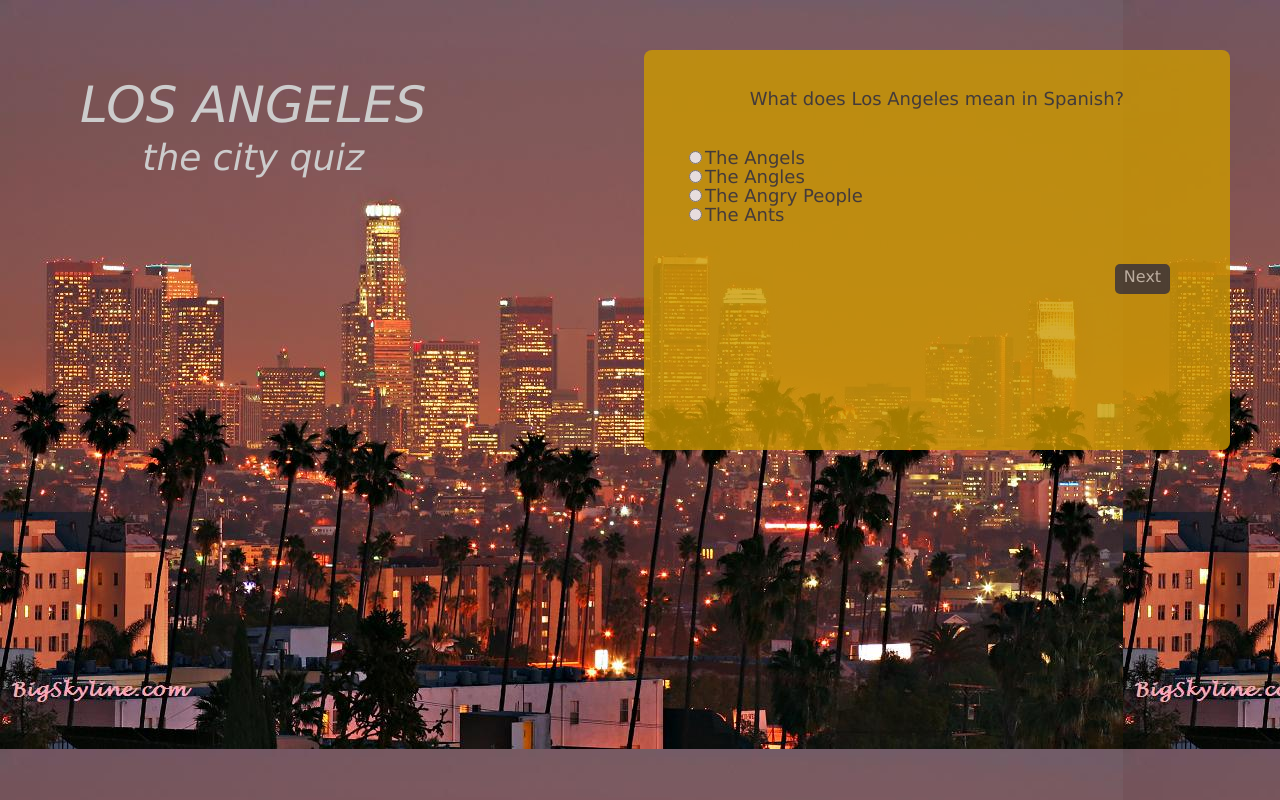
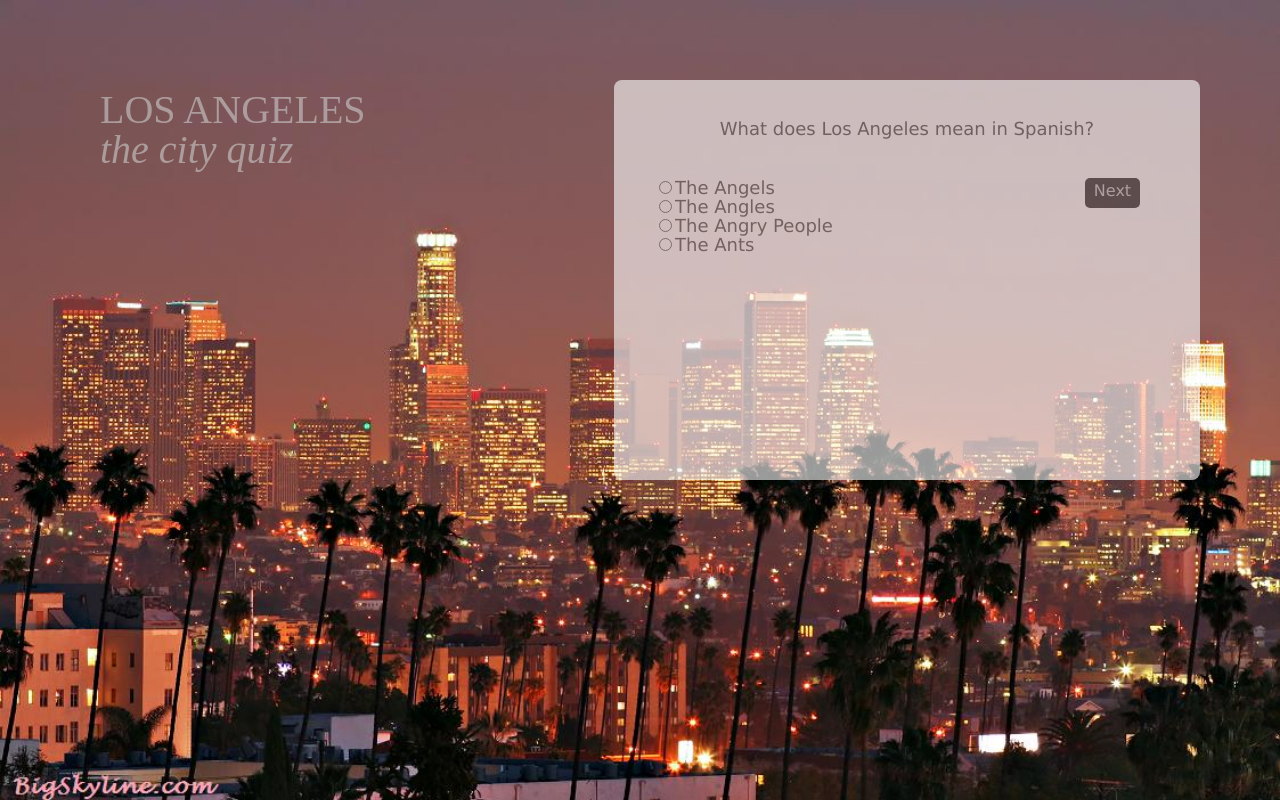
Before and after one commit to yeefy/LA_Quiz, a plain HTML site: page index.html in a window 1280 px wide. Drawn offline with Linux system fonts and the light colour scheme.

Commit message:
background, result changes

```diff
--- a/main.css
+++ b/main.css
@@ -2,7 +2,8 @@
 /* CSS Document */
 
 .background{
-	background:url(Skyline-Los-Angeles-Night.jpg);
+	background:url(Skyline-Los-Angeles-Night.jpg) no-repeat;
+	background-size:cover;
 	height:100%;
 	width: 100%;
 	min-height:700px;
@@ -10,35 +11,37 @@
 }
 
 .title{
-	position:fixed;
+	position: relative;
 	float:left;
-	font-family:Verdana, Geneva, sans-serif;
-	font-size:50px;
-	margin-top:80px;
-	margin-left:80px;
+	font-size:40px;
+	margin-top:90px;
+	margin-left:100px;
+	min-height:100px;
+	min-width:200px;
 	text-align:center;
 	color:rgba(204,204,204,1);
-	font-style: oblique;
+	font-family:MontereyMediumFLF;
+	text-align:justify;
+	opacity:0.6;
 }
 
 div h2{
-	font-size:36px;
-	padding:10px;
+	font-style:italic;
 }
 
 .container{
 	position:relative;
-	min-width: 586px;
-	min-height: 400px;
+	width: 586px;
+	height: 400px;
 	font-family:Verdana, Geneva, sans-serif;
 	font-size:18px;
-	color:rgba(51,51,51,1);
-	background-color:rgba(204,153,0,1);
-	opacity:0.8;
+	color:rgba(102,102,102,1);
+	background-color:rgba(255,255,255,1);
+	opacity:0.6;
 	border-radius:8px;
-	margin-right: 50px;
-	margin-top: 50px;
 	float:right;
+	margin-right:80px;
+	margin-top:80px;
 }
 
 #question{
@@ -47,12 +50,23 @@ div h2{
 }
 
 #answers {
-	margin: 40px;
+	display:inline-block;
+	margin-left: 40px;
 	text-align:justify;
+}
+
+.radio{
+}
+
+#result{
+	display: inline-block;
+	margin-left:60px;
+	font-weight:bold;
 }
 
 #next {
 	float:right;
+	display: inline-block;
 	margin-right: 60px;
 	width:55px;
 	height:25px;
@@ -62,7 +76,6 @@ div h2{
 	cursor:pointer;
 	background:rgba(49,49,49,1);
 	color:rgba(201,201,201,1);
-	font-family:Verdana, Geneva, sans-serif;
 	font-size:16px;
 	opacity: 0.9;
 
```
